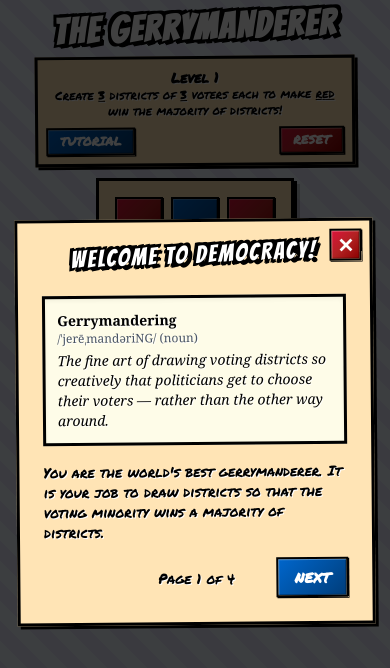
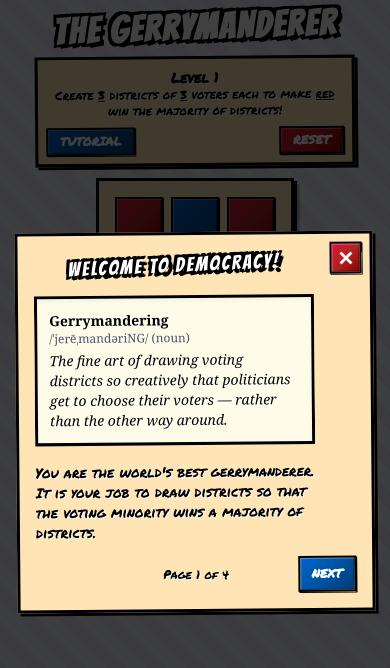
Before and after one commit to nicktwhalen/gerrymanderer, a Next.js app: page / in a window 390 px wide. Shown: the top 668 px of the page. Built offline with nearby package versions, Linux system fonts and the light colour scheme.

Commit message:
fixed tutorial for mobile

```diff
--- a/src/components/Tutorial.tsx
+++ b/src/components/Tutorial.tsx
@@ -29,7 +29,7 @@ export default function Tutorial({ onClose }: TutorialProps) {
       case 1:
         return (
           <div>
-            <h2 className="comic-title text-2xl sm:text-3xl mb-6 text-center">WELCOME TO DEMOCRACY!</h2>
+            <h2 className="comic-title text-xl sm:text-3xl mb-4 sm:mb-6 text-center">WELCOME TO DEMOCRACY!</h2>
 
             {/* Dictionary-style definition */}
             <div className="bg-yellow-50 p-3 mb-4 font-serif text-sm italic shadow-inner" style={{ border: '3px solid #000' }}>
@@ -45,7 +45,7 @@ export default function Tutorial({ onClose }: TutorialProps) {
       case 2:
         return (
           <div>
-            <h2 className="comic-title text-2xl sm:text-3xl mb-6 text-center">MEET THE VOTERS</h2>
+            <h2 className="comic-title text-xl sm:text-3xl mb-4 sm:mb-6 text-center">MEET THE VOTERS</h2>
 
             {/* Dictionary-style definition */}
             <div className="bg-yellow-50 p-3 mb-4 font-serif text-sm italic shadow-inner" style={{ border: '3px solid #000' }}>
@@ -84,7 +84,7 @@ export default function Tutorial({ onClose }: TutorialProps) {
       case 3:
         return (
           <div>
-            <h2 className="comic-title text-2xl sm:text-3xl mb-6 text-center">DISTRICTING MAGIC</h2>
+            <h2 className="comic-title text-xl sm:text-3xl mb-4 sm:mb-6 text-center">DISTRICTING MAGIC</h2>
 
             {/* Dictionary-style definition */}
             <div className="bg-yellow-50 p-3 mb-4 font-serif text-sm italic shadow-inner" style={{ border: '3px solid #000' }}>
@@ -118,20 +118,20 @@ export default function Tutorial({ onClose }: TutorialProps) {
       case 4:
         return (
           <div>
-            <h2 className="comic-title text-2xl sm:text-3xl mb-6 text-center">GERRYMANDERING RULES</h2>
+            <h2 className="comic-title text-lg sm:text-3xl mb-3 sm:mb-6 text-center">GERRYMANDERING RULES</h2>
 
-            <div className="space-y-4 text-sm sm:text-base">
+            <div className="space-y-3 sm:space-y-4 text-sm sm:text-base">
               <div>
-                <div className="font-bold text-lg mb-1">Your Mission</div>
-                <div className="text-sm">You will be given a map of voters and tasked with splitting them up into a specific number of districts of equal size. Click, touch, or drag to select connected squares into a district.</div>
+                <div className="font-bold text-base sm:text-lg mb-1">Your Mission</div>
+                <div className="text-xs sm:text-sm">You will be given a map of voters and tasked with splitting them up into a specific number of districts of equal size. Click, touch, or drag to select connected squares into a district.</div>
               </div>
 
               <div>
-                <div className="font-bold text-lg mb-1">Victory</div>
-                <div className="text-sm">You win by splitting voters into districts such that the minority of voters win a majority of districts.</div>
+                <div className="font-bold text-base sm:text-lg mb-1">Victory</div>
+                <div className="text-xs sm:text-sm">You win by splitting voters into districts such that the minority of voters win a majority of districts.</div>
               </div>
 
-              <div className="text-center font-bold text-lg pt-2">Go forth, Gerrymanderer!</div>
+              <div className="text-center font-bold text-base sm:text-lg pt-1 sm:pt-2">Go forth, Gerrymanderer!</div>
             </div>
           </div>
         );
@@ -143,11 +143,11 @@ export default function Tutorial({ onClose }: TutorialProps) {
 
   return (
     <div className="fixed inset-0 flex items-center justify-center p-4 z-50" style={{ backgroundColor: 'rgba(0, 0, 0, 0.75)' }}>
-      <div className="comic-instructions p-6 max-w-lg w-full relative">
+      <div className="comic-instructions p-4 sm:p-6 max-w-lg w-full relative max-h-[95vh] flex flex-col">
         {/* Close button */}
         <button
           onClick={onClose}
-          className="absolute w-8 h-8 comic-tile comic-red-tile text-white text-xl font-bold hover:scale-110 transition-all flex items-center justify-center"
+          className="absolute w-8 h-8 comic-tile comic-red-tile text-white text-xl font-bold hover:scale-110 transition-all flex items-center justify-center z-10"
           style={{
             top: '8px',
             right: '8px',
@@ -159,32 +159,36 @@ export default function Tutorial({ onClose }: TutorialProps) {
         </button>
 
         {/* Tutorial content */}
-        <div className="mb-6 h-72 flex flex-col justify-center">{renderStep()}</div>
+        <div className="flex-1 flex flex-col justify-center min-h-0 pr-10 sm:pr-0">
+          <div className="overflow-y-auto">{renderStep()}</div>
+        </div>
 
         {/* Navigation */}
+        <div className="flex-shrink-0 mt-4 sm:mt-6">
           <div className="flex items-center justify-between">
             {/* Back button or spacer */}
             <div className="flex-1">
               {currentStep > 1 && (
-              <button onClick={prevStep} className="comic-tile comic-red-tile text-white font-bold px-4 py-2 text-sm hover:scale-105 transition-transform">
+                <button onClick={prevStep} className="comic-tile comic-red-tile text-white font-bold px-3 sm:px-4 py-2 text-xs sm:text-sm hover:scale-105 transition-transform">
                   BACK
                 </button>
               )}
             </div>
 
             {/* Centered page counter */}
-          <div className="comic-section-title text-sm">
+            <div className="comic-section-title text-xs sm:text-sm px-2">
               Page {currentStep} of {totalSteps}
             </div>
 
             {/* Next button */}
             <div className="flex-1 flex justify-end">
-            <button onClick={nextStep} className="comic-tile comic-blue-tile text-white font-bold px-4 py-2 text-sm hover:scale-105 transition-transform">
+              <button onClick={nextStep} className="comic-tile comic-blue-tile text-white font-bold px-3 sm:px-4 py-2 text-xs sm:text-sm hover:scale-105 transition-transform">
                 {currentStep === totalSteps ? 'START!' : 'NEXT'}
               </button>
             </div>
           </div>
         </div>
       </div>
+    </div>
   );
 }
```
Lines whose indentation alone changed are shown as unchanged.
